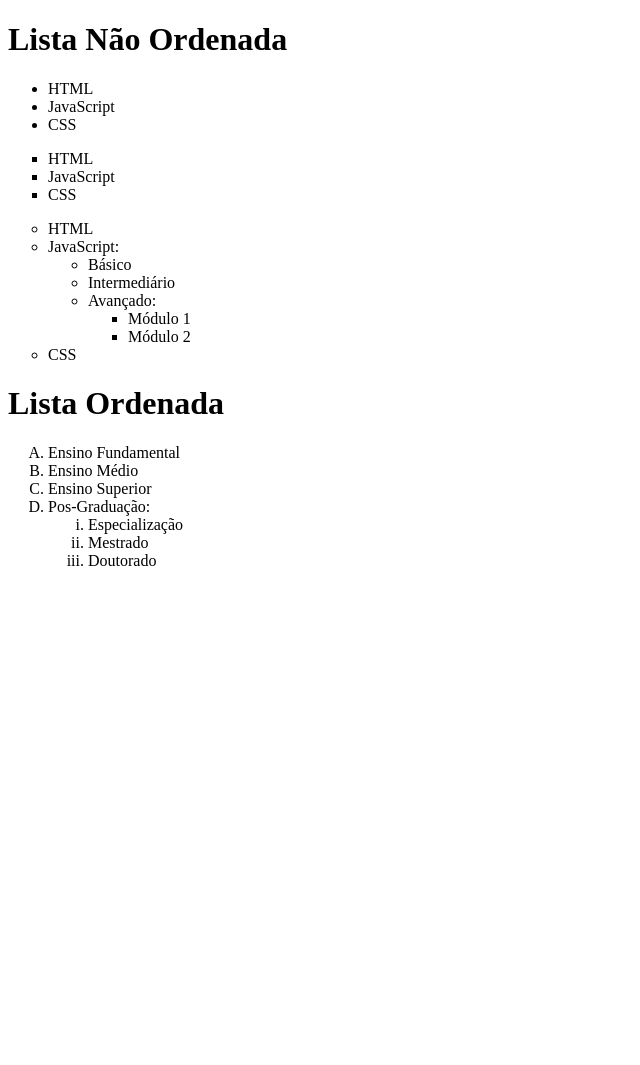
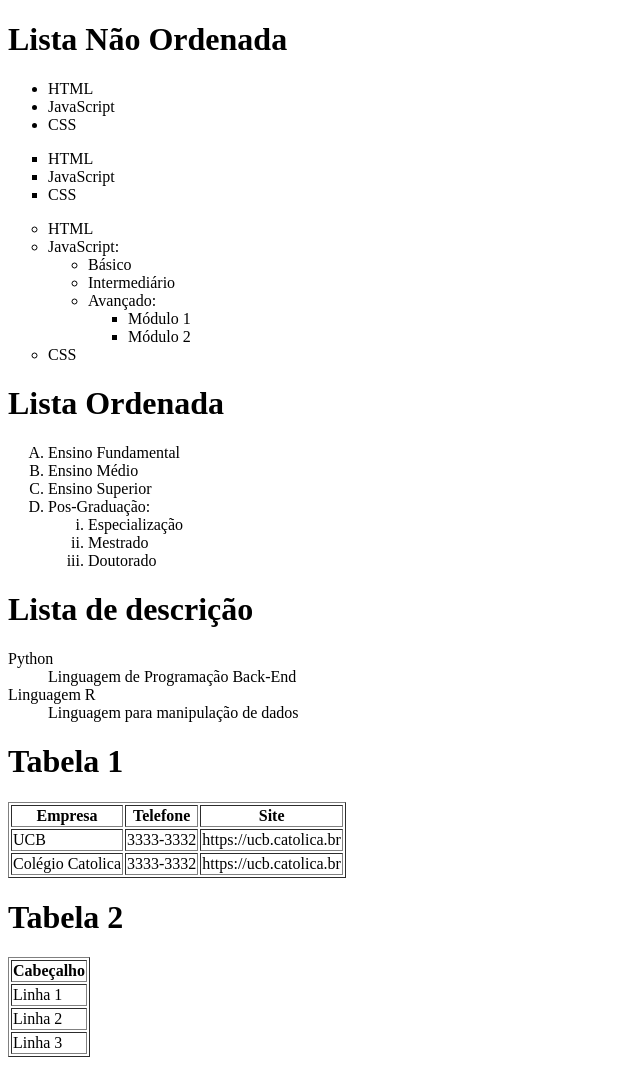
Before and after one commit to ranyelsonneres/GPE01N0513---DESENVOLVIMENTO-FRONT-END, a plain HTML site: page Aula_31_03_2025/aula3.html in a window 1280 px wide. Shown: the whole page, without its empty margins (0-640 px from the left). Before the commit the page ends 800 px from the top, so only its background shows below. Drawn offline with Linux system fonts and the light colour scheme.

Commit message:
Update aula3.html

```diff
--- a/Aula_31_03_2025/aula3.html
+++ b/Aula_31_03_2025/aula3.html
@@ -53,6 +53,52 @@
     </li>
 </ol>
 
+<h1>Lista de descrição</h1>
+<dl>
+    <dt>Python</dt>
+    <dd>Linguagem de Programação Back-End</dd>
+    <dt>Linguagem R</dt>
+    <dd>Linguagem para manipulação de dados</dd>
+</dl>
+
+<h1>Tabela 1</h1>
+
+<table border="1">
+    <tr>
+        <th>Empresa</th>
+        <th>Telefone</th>
+        <th>Site</th>
+    </tr>
+    <tr>
+        <td>UCB</td>
+        <td>3333-3332</td>
+        <td>https://ucb.catolica.br</td>
+    </tr>
+    <tr>
+        <td>Colégio Catolica</td>
+        <td>3333-3332</td>
+        <td>https://ucb.catolica.br</td>
+    </tr>
+
+</table>
+
+<h1>Tabela 2</h1>
+<table border="1">
+    <tr>
+        <th>Cabeçalho</th>
+    </tr>
+    <tr>
+        <td>Linha 1</td>
+    </tr>
+    <tr>
+        <td>Linha 2</td>
+    </tr>
+    <tr>
+        <td>Linha 3</td>
+    </tr>
+</table>
+
+
 
 </body>
 </html>
```
